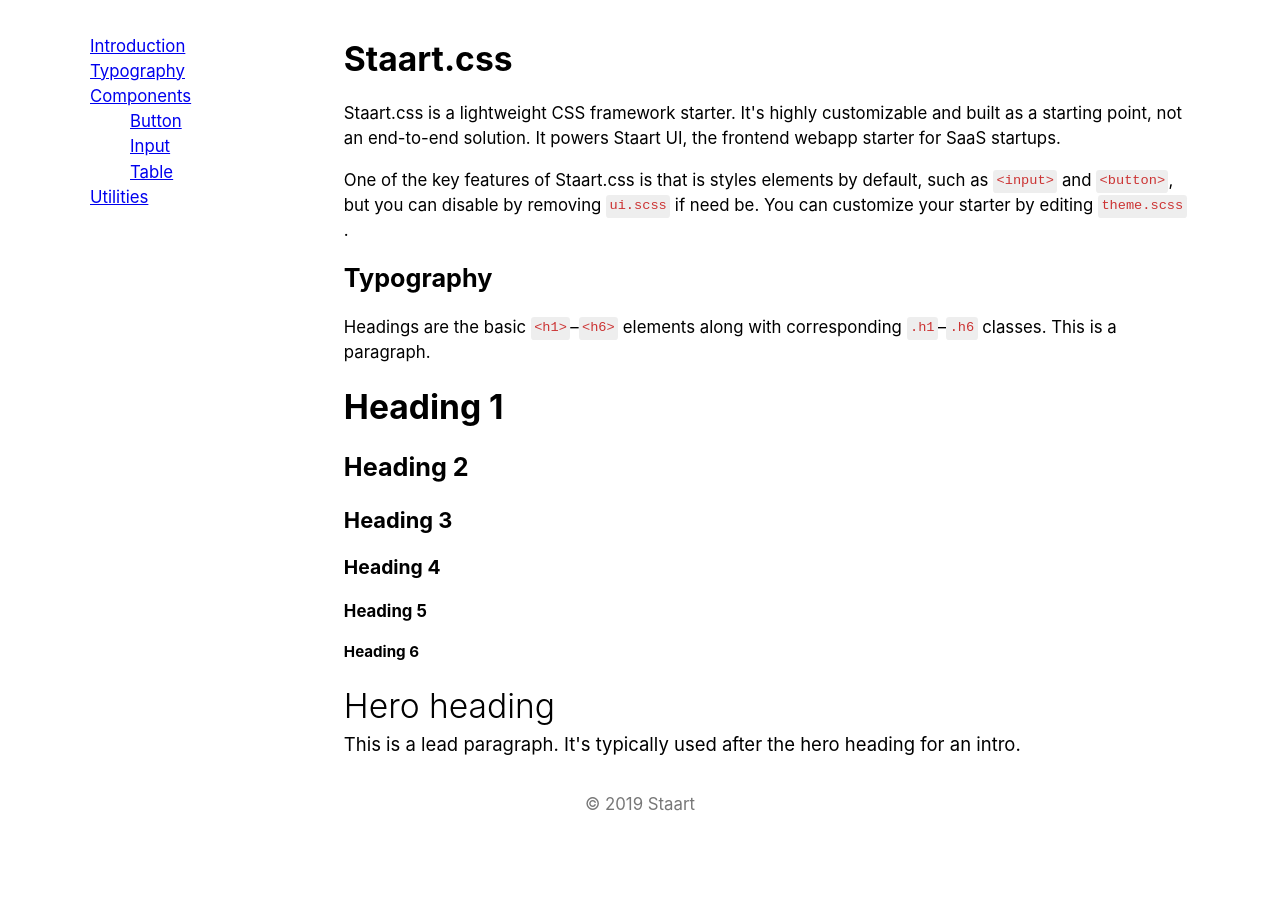
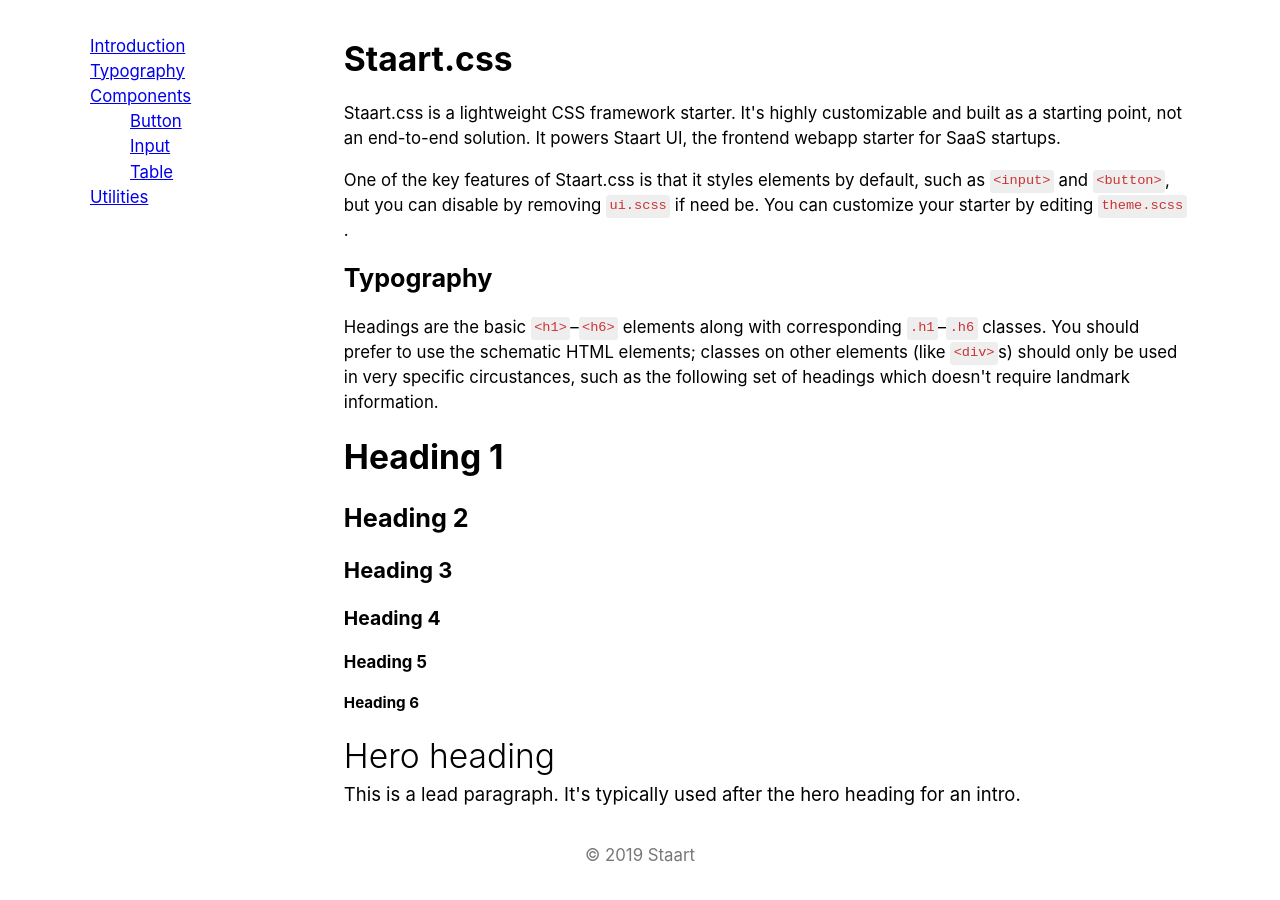
Before and after one commit to staart/css, a website: page docs/index.html in a window 1280 px wide. Before the commit the page ends 818 px from the top, so only its background shows below. Drawn offline with nearby package versions, Linux system fonts and the light colour scheme; files that its build step writes are made by us from their sources.

Commit message:
:pencil: Change text

```diff
--- a/docs/index.html
+++ b/docs/index.html
@@ -25,9 +25,9 @@
       <main>
         <h1>Staart.css</h1>
         <p>Staart.css is a lightweight CSS framework starter. It's highly customizable and built as a starting point, not an end-to-end solution. It powers Staart UI, the frontend webapp starter for SaaS startups.</p>
-        <p>One of the key features of Staart.css is that is styles elements by default, such as <code>&lt;input&gt;</code> and <code>&lt;button&gt;</code>, but you can disable by removing <code>ui.scss</code> if need be. You can customize your starter by editing <code>theme.scss</code>.</p>
+        <p>One of the key features of Staart.css is that it styles elements by default, such as <code>&lt;input&gt;</code> and <code>&lt;button&gt;</code>, but you can disable by removing <code>ui.scss</code> if need be. You can customize your starter by editing <code>theme.scss</code>.</p>
         <h2>Typography</h2>
-        <p>Headings are the basic <code>&lt;h1&gt;</code>&ndash;<code>&lt;h6&gt;</code> elements along with corresponding <code>.h1</code>&ndash;<code>.h6</code> classes. This is a paragraph.</p>
+        <p>Headings are the basic <code>&lt;h1&gt;</code>&ndash;<code>&lt;h6&gt;</code> elements along with corresponding <code>.h1</code>&ndash;<code>.h6</code> classes. You should prefer to use the schematic HTML elements; classes on other elements (like <code>&lt;div&gt;</code>s) should only be used in very specific circustances, such as the following set of headings which doesn't require landmark information.</p>
         <div class="h1">Heading 1</div>
         <div class="h2">Heading 2</div>
         <div class="h3">Heading 3</div>
@@ -38,7 +38,7 @@
         <p class="lead">This is a lead paragraph. It's typically used after the hero heading for an intro.</p>
       </main>
     </div>
-    <footer class="text text--align-center text--color-light">
+    <footer class="text text--align-center text--color-light mb-2">
       <p>&copy; 2019 Staart</p>
     </footer>
   </body>
```
